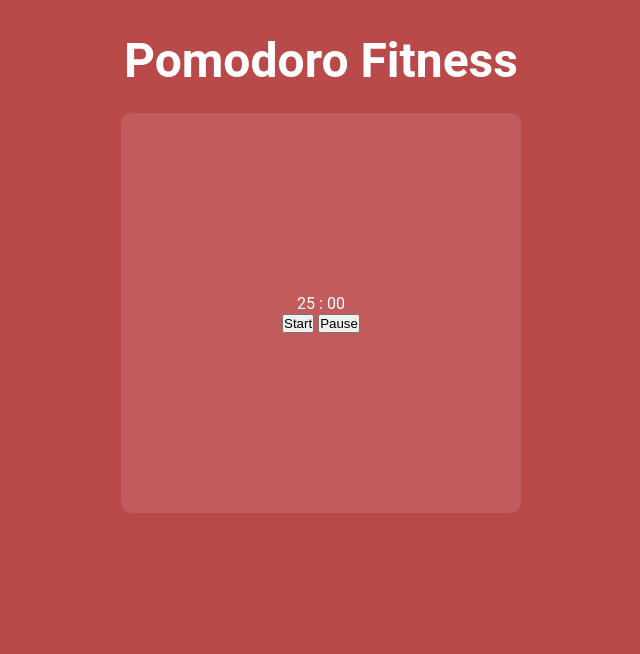
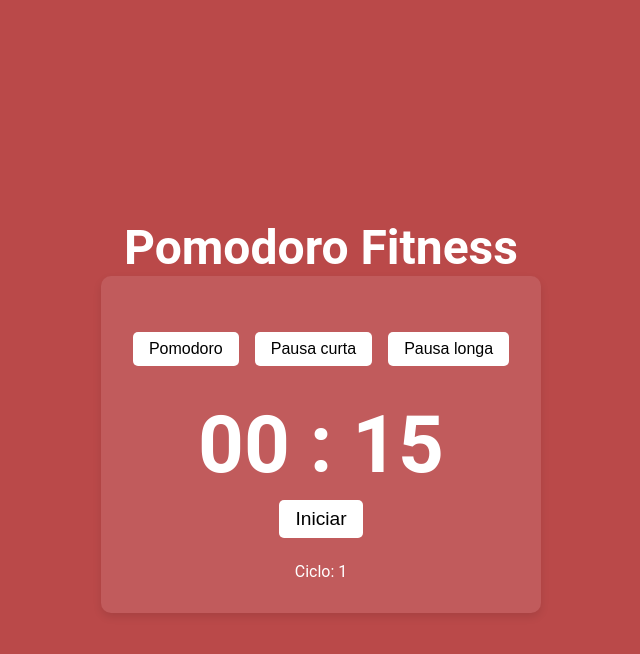
Before and after one commit to yohanaff/pomodoro, a plain HTML site: page index.html in a window 1280 px wide. Shown: the whole page, without its empty margins (319-959 px from the left). Drawn offline with Linux system fonts and the light colour scheme.

Commit message:
Create initial setup for pomodoro

```diff
--- /dev/null
+++ b/css/styles.css
@@ -0,0 +1,122 @@
+* {
+    margin: 0;
+    padding: 0;
+    box-sizing: border-box;
+}
+
+body {
+    font-family: 'Roboto', sans-serif;
+    background-color: #ba4949;
+    color: #ffffff;
+    display: flex;
+    justify-content: center;
+    align-items: center;
+    min-height: 100vh;
+    text-align: center;
+}
+
+body,
+.timer-container {
+    transition: background-color 1.5s ease;
+}
+
+body.paused {
+    background-color: #555;
+}
+
+main {
+    margin-top: 2rem;
+}
+
+main h1 {
+    font-size: 3rem;
+}
+
+.time-label {
+    display: flex;
+    justify-content: center;
+    font-size: 1rem;
+    margin-top: 1rem;
+    gap: 1rem;
+}
+
+.timer-container {
+    display: flex;
+    flex-direction: column;
+    align-items: center;
+    justify-content: space-around;
+    padding: 2rem;
+    background-color: #c15b5c;
+    border-radius: 10px;
+    box-shadow: 0 4px 8px rgba(0, 0, 0, 0.1);
+}
+
+.timer-container.work {
+    background-color: #c15b5c;
+}
+
+.timer-container.short-break {
+    background-color: #4d9196;
+}
+
+.timer-container.long-break {
+    background-color: #4d7fa2;
+}
+
+.timer-container.paused-box {
+    background-color: #777;
+}
+
+.timer {
+    display: flex;
+    flex-direction: column;
+    align-items: center;
+}
+
+.time {
+    font-size: 5rem;
+    font-weight: bold;
+}
+
+.time-label {
+    font-size: 1.5rem;
+}
+
+.time-label button {
+    transition: background-color 0.3s ease;
+    background-color: #ffffff;
+    color: #000000;
+    padding: 0.5rem 1rem;
+    border: none;
+    border-radius: 5px;
+    cursor: pointer;
+    font-size: 1rem;
+    margin: 0.5rem 0 2rem 0;
+}
+
+.time-label button:hover {
+    opacity: 0.8;
+}
+
+.buttons button {
+    margin: 0.5rem;
+    padding: 0.5rem 1rem;
+    font-size: 1.2rem;
+    color: #000000;
+    background-color: #ffffff;
+    border: none;
+    border-radius: 5px;
+    cursor: pointer;
+}
+
+.buttons button:hover {
+    opacity: 0.8;
+}
+
+.hidden {
+    display: none;
+}
+
+#cycle {
+    margin-top: 1rem;
+}
--- a/pomodoro.html
+++ b/index.html
@@ -5,7 +5,8 @@
     <meta charset="UTF-8">
     <meta name="viewport" content="width=device-width, initial-scale=1.0">
     <title>Pomodoro Fitness</title>
-    <link rel="stylesheet" href="styles.css">
+    <link rel="stylesheet" href="css/styles.css">
+    <script defer src="js/app.js"></script>
 </head>
 
 <body>
@@ -14,15 +15,22 @@
         <div class="timer-container">
             <div class="timer">
                 <div class="time">
+                    <div class="time-label">
+                        <button id="work">Pomodoro</button>
+                        <button id="short-break">Pausa curta</button>
+                        <button id="long-break">Pausa longa</button>
+                    </div>
                     <span id="minutes">25</span>
                     <span>:</span>
                     <span id="seconds">00</span>
                 </div>
                 <div class="buttons">
-                    <button id="start">Start</button>
-                    <button id="pause">Pause</button>
+                    <button id="start">Iniciar</button>
+                    <button id="pause" class="hidden">Pausar</button>
                 </div>
+                <p id="cycle">Cycle: 1</p>
             </div>
+        </div>
     </main>
 </body>
 
--- /dev/null
+++ b/js/app.js
@@ -0,0 +1,99 @@
+document.addEventListener('DOMContentLoaded', () => {
+    const startButton = document.getElementById('start');
+    const pauseButton = document.getElementById('pause');
+    const workButton = document.getElementById('work');
+    const shortBreakButton = document.getElementById('short-break');
+    const longBreakButton = document.getElementById('long-break');
+    const minutesSpan = document.getElementById('minutes');
+    const secondsSpan = document.getElementById('seconds');
+    const cycleDisplay = document.getElementById('cycle');
+    const timerContainer = document.querySelector('.timer-container');
+
+    let isRunning = false;
+    let interval;
+    let cycleCount = 0;
+
+    const workTime = 0.25; // Set this to 25 for production
+    const shortBreakTime = 0.05; // Set this to 5 for production
+    const longBreakTime = 0.10; // Set this to 15 for production
+
+    let currentPhase = 'work';
+    let secondsRemaining = workTime * 60;
+
+    const updateDisplay = () => {
+        let minutes = Math.floor(secondsRemaining / 60);
+        let seconds = secondsRemaining % 60;
+        minutesSpan.textContent = String(minutes).padStart(2, '0');
+        secondsSpan.textContent = String(seconds).padStart(2, '0');
+        cycleDisplay.textContent = `Ciclo: ${cycleCount + 1}`;
+    };
+
+    const switchPhase = (phase) => {
+        clearInterval(interval);
+        isRunning = false;
+        currentPhase = phase;
+
+        if (phase === 'work') {
+            if (cycleCount === 3) {
+                cycleCount = 0;
+            } else {
+                cycleCount++;
+            }
+        }
+
+        let time = phase === 'work' ? workTime : (phase === 'shortBreak' ? shortBreakTime : longBreakTime);
+        secondsRemaining = time * 60;
+
+        const phaseToClass = {
+            'work': 'work',
+            'shortBreak': 'short-break',
+            'longBreak': 'long-break'
+        };
+        document.body.style.backgroundColor = phase === 'work' ? '#ba4949' : (phase === 'shortBreak' ? '#38858a' : '#397097');
+        timerContainer.classList.remove('work', 'short-break', 'long-break');
+        timerContainer.classList.add(phaseToClass[phase]);
+
+        updateDisplay();
+        toggleButtons();
+    };
+
+    const startPomodoro = () => {
+        if (!isRunning) {
+            isRunning = true;
+            interval = setInterval(() => {
+                secondsRemaining--;
+                updateDisplay();
+
+                if (secondsRemaining <= 0) {
+                    if (currentPhase === 'work') {
+                        switchPhase(cycleCount === 3 ? 'longBreak' : 'shortBreak');
+                    } else {
+                        switchPhase('work');
+                    }
+                }
+            }, 1000);
+        }
+        toggleButtons();
+    };
+
+    const pausePomodoro = () => {
+        clearInterval(interval);
+        isRunning = false;
+        toggleButtons();
+    };
+
+    const toggleButtons = () => {
+        startButton.classList.toggle('hidden', isRunning);
+        pauseButton.classList.toggle('hidden', !isRunning);
+    };
+
+    workButton.addEventListener('click', () => switchPhase('work'));
+    shortBreakButton.addEventListener('click', () => switchPhase('shortBreak'));
+    longBreakButton.addEventListener('click', () => switchPhase('longBreak'));
+
+    startButton.addEventListener('click', startPomodoro);
+    pauseButton.addEventListener('click', pausePomodoro);
+
+    updateDisplay();
+    toggleButtons();
+});
--- a/styles.css
+++ /dev/null
@@ -1,36 +0,0 @@
-* {
-    margin: 0;
-    padding: 0;
-    box-sizing: border-box;
-}
-
-body {
-    font-family: 'Roboto', sans-serif;
-    background-color: #ba4949;
-    color: #ffffff;
-    display: flex;
-    justify-content: center;
-    text-align: center;
-}
-
-main h1 {
-    margin-top: 2rem;
-    font-size: 3rem;
-}
-
-.timer-container {
-    display: flex;
-    justify-content: center;
-    align-items: center;
-    margin-top: 1.5rem;
-    height: 50vh;
-    width: 50vh;
-    border-radius: 10px;
-    background-color: #c15b5c;
-}
-
-.times .minutes,
-.seconds {
-    font-size: 5rem;
-    margin: 0 1rem;
-}
```
Also changed, not shown: scripts.js (deleted).
